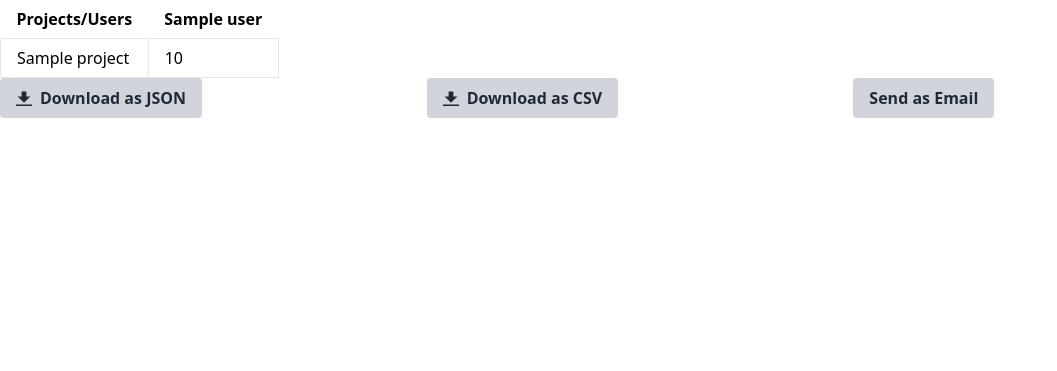
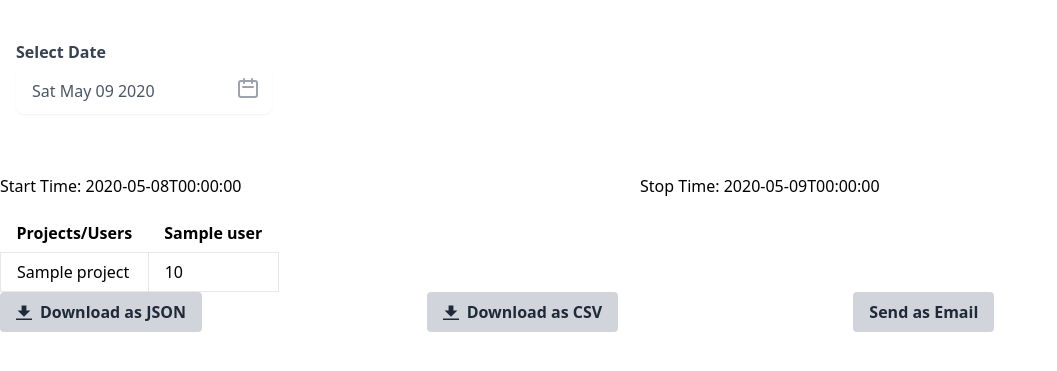
Before and after one commit to kumaranvpl/hubstaff-bot, a Flask app: page / in a window 1280 px wide. Shown: the part 80-451 px from the top of the page, without its empty margins (0-1057 px from the left). Run offline with Flask 2, Linux system fonts and the light colour scheme; a database or web service that is not in the repository returns one stand-in record (values such as "Sample title"); data that the repository does not hold is empty.

Commit message:
Update data based on date picked from datepicker

```diff
--- a/blueprints/hubstaff.py
+++ b/blueprints/hubstaff.py
@@ -28,9 +28,10 @@ def get_data_from_hubstaff(start_time=None, stop_time=None):
     if not start_time:
         # Using .now() instead of .utcnow()
         start_of_day = datetime.combine(datetime.now(), time.min)
-        # ToDo: Uncomment below
         start_time = start_of_day - timedelta(days=1)
-        # start_time = start_of_day
+
+    # This is to get day's starting time of user supplemented datetime
+    start_time = datetime.combine(start_time, time.min)
 
     if not stop_time:
         stop_time = start_time + timedelta(days=1)
@@ -93,6 +94,8 @@ def populate_table():
         start=start,
         stop=stop,
         actions=True,
+        start_time=start,
+        stop_time=stop,
     )
 
 
@@ -164,6 +167,8 @@ def send_mail():
         start=start,
         stop=stop,
         actions=False,
+        start_time=start,
+        stop_time=stop,
     )
     mail.send(msg)
 
@@ -175,4 +180,6 @@ def send_mail():
         start=start,
         stop=stop,
         actions=True,
+        start_time=start,
+        stop_time=stop,
     )
--- /dev/null
+++ b/templates/datepicker.html
@@ -0,0 +1,175 @@
+<div class="">
+    <link rel="stylesheet" href="https://unpkg.com/tailwindcss@^1.0/dist/tailwind.min.css">
+    <script src="https://cdn.jsdelivr.net/gh/alpinejs/alpine@v2.x.x/dist/alpine.js" defer></script>
+
+    <style>
+        [x-cloak] {
+            display: none;
+        }
+    </style>
+
+    <div class="antialiased sans-serif">
+        <div x-data="app()" x-init="[initDate(), getNoOfDays()]" x-cloak>
+            <div class="container mx-auto px-4 py-2 md:py-10">
+                <div class="mb-5 w-64">
+
+                    <label for="datepicker" class="font-bold mb-1 text-gray-700 block">Select Date</label>
+                    <div class="relative">
+                        <input type="hidden" name="date" x-ref="date">
+                        <input type="text" readonly x-model="datepickerValue" @click="showDatepicker = !showDatepicker"
+                            @keydown.escape="showDatepicker = false"
+                            class="w-full pl-4 pr-10 py-3 leading-none rounded-lg shadow-sm focus:outline-none focus:shadow-outline text-gray-600 font-medium"
+                            placeholder="Select date">
+
+                        <div class="absolute top-0 right-0 px-3 py-2">
+                            <svg class="h-6 w-6 text-gray-400" fill="none" viewBox="0 0 24 24" stroke="currentColor">
+                                <path stroke-linecap="round" stroke-linejoin="round" stroke-width="2"
+                                    d="M8 7V3m8 4V3m-9 8h10M5 21h14a2 2 0 002-2V7a2 2 0 00-2-2H5a2 2 0 00-2 2v12a2 2 0 002 2z" />
+                            </svg>
+                        </div>
+
+
+                        <!-- <div x-text="no_of_days.length"></div>
+                            <div x-text="32 - new Date(year, month, 32).getDate()"></div>
+                            <div x-text="new Date(year, month).getDay()"></div> -->
+
+                        <div class="bg-white mt-12 rounded-lg shadow p-4 absolute top-0 left-0" style="width: 17rem"
+                            x-show.transition="showDatepicker" @click.away="showDatepicker = false">
+
+                            <div class="flex justify-between items-center mb-2">
+                                <div>
+                                    <span x-text="MONTH_NAMES[month]" class="text-lg font-bold text-gray-800"></span>
+                                    <span x-text="year" class="ml-1 text-lg text-gray-600 font-normal"></span>
+                                </div>
+                                <div>
+                                    <button type="button"
+                                        class="transition ease-in-out duration-100 inline-flex cursor-pointer hover:bg-gray-200 p-1 rounded-full"
+                                        :class="{'cursor-not-allowed opacity-25': month == 0 }"
+                                        :disabled="month == 0 ? true : false" @click="month--; getNoOfDays()">
+                                        <svg class="h-6 w-6 text-gray-500 inline-flex" fill="none" viewBox="0 0 24 24"
+                                            stroke="currentColor">
+                                            <path stroke-linecap="round" stroke-linejoin="round" stroke-width="2"
+                                                d="M15 19l-7-7 7-7" />
+                                        </svg>
+                                    </button>
+                                    <button type="button"
+                                        class="transition ease-in-out duration-100 inline-flex cursor-pointer hover:bg-gray-200 p-1 rounded-full"
+                                        :class="{'cursor-not-allowed opacity-25': month == 11 }"
+                                        :disabled="month == 11 ? true : false" @click="month++; getNoOfDays()">
+                                        <svg class="h-6 w-6 text-gray-500 inline-flex" fill="none" viewBox="0 0 24 24"
+                                            stroke="currentColor">
+                                            <path stroke-linecap="round" stroke-linejoin="round" stroke-width="2"
+                                                d="M9 5l7 7-7 7" />
+                                        </svg>
+                                    </button>
+                                </div>
+                            </div>
+
+                            <div class="flex flex-wrap mb-3 -mx-1">
+                                <template x-for="(day, index) in DAYS" :key="index">
+                                    <div style="width: 14.26%" class="px-1">
+                                        <div x-text="day" class="text-gray-800 font-medium text-center text-xs"></div>
+                                    </div>
+                                </template>
+                            </div>
+
+                            <div class="flex flex-wrap -mx-1">
+                                <template x-for="blankday in blankdays">
+                                    <div style="width: 14.28%"
+                                        class="text-center border p-1 border-transparent text-sm"></div>
+                                </template>
+                                <template x-for="(date, dateIndex) in no_of_days" :key="dateIndex">
+                                    <div style="width: 14.28%" class="px-1 mb-1">
+                                        <div @click="getDateValue(date)" x-text="date"
+                                            class="cursor-pointer text-center text-sm leading-none rounded-full leading-loose transition ease-in-out duration-100"
+                                            :class="{'bg-blue-500 text-white': isToday(date) == true, 'text-gray-700 hover:bg-blue-200': isToday(date) == false }">
+                                        </div>
+                                    </div>
+                                </template>
+                            </div>
+                        </div>
+
+                    </div>
+                </div>
+
+            </div>
+        </div>
+
+        <script>
+            const MONTH_NAMES = [
+                'January',
+                'February',
+                'March',
+                'April',
+                'May',
+                'June',
+                'July',
+                'August',
+                'September',
+                'October',
+                'November',
+                'December',
+            ];
+            const DAYS = ['Sun', 'Mon', 'Tue', 'Wed', 'Thu', 'Fri', 'Sat'];
+
+            function app() {
+                return {
+                    showDatepicker: false,
+                    datepickerValue: '',
+
+                    month: '',
+                    year: '',
+                    no_of_days: [],
+                    blankdays: [],
+                    days: ['Sun', 'Mon', 'Tue', 'Wed', 'Thu', 'Fri', 'Sat'],
+
+                    initDate() {
+                        const today = new Date();
+                        this.month = today.getMonth();
+                        this.year = today.getFullYear();
+                        this.datepickerValue = new Date(this.year, this.month, today.getDate()).toDateString();
+                    },
+
+                    isToday(date) {
+                        const today = new Date();
+                        const d = new Date(this.year, this.month, date);
+
+                        return today.toDateString() === d.toDateString();
+                    },
+
+                    getDateValue(date) {
+                        const selectedDate = new Date(this.year, this.month, date);
+                        this.datepickerValue = selectedDate.toDateString();
+
+                        this.$refs.date.value = `${selectedDate.getFullYear()}-${`0${selectedDate.getMonth() +
+                            1}`.slice(-2)}-${`0${selectedDate.getDate()}`.slice(-2)}`;
+
+                        console.log(this.$refs.date.value);
+                        window.location = `/?start_time=${this.$refs.date.value}T00:00:00`;
+
+                        this.showDatepicker = false;
+                    },
+
+                    getNoOfDays() {
+                        const daysInMonth = new Date(this.year, this.month + 1, 0).getDate();
+
+                        // find where to start calendar day of week
+                        const dayOfWeek = new Date(this.year, this.month).getDay();
+                        const blankdaysArray = [];
+                        for (var i = 1; i <= dayOfWeek; i++) {
+                            blankdaysArray.push(i);
+                        }
+
+                        const daysArray = [];
+                        for (var i = 1; i <= daysInMonth; i++) {
+                            daysArray.push(i);
+                        }
+
+                        this.blankdays = blankdaysArray;
+                        this.no_of_days = daysArray;
+                    },
+                };
+            }
+        </script>
+    </div>
+</div>
--- a/templates/index.html
+++ b/templates/index.html
@@ -2,6 +2,21 @@
 
 {% block content %}
 <div class="container mx-auto">
+    <div class="row">
+        {% if actions %}
+        {% include 'datepicker.html' %}
+        {% endif %}
+    </div>
+    <div class="row">
+        <div class="flex mb-4">
+            <div class="flex-1">
+                <span>Start Time: {{ start_time }}</span>
+            </div>
+            <div class="flex-1">
+                <span>Stop Time: {{ stop_time }}</span>
+            </div>
+        </div>
+    </div>
     <div class="row">
         <div class="max-w-sm w-full lg:max-w-full lg:flex">
             <table class="table-auto">
```
